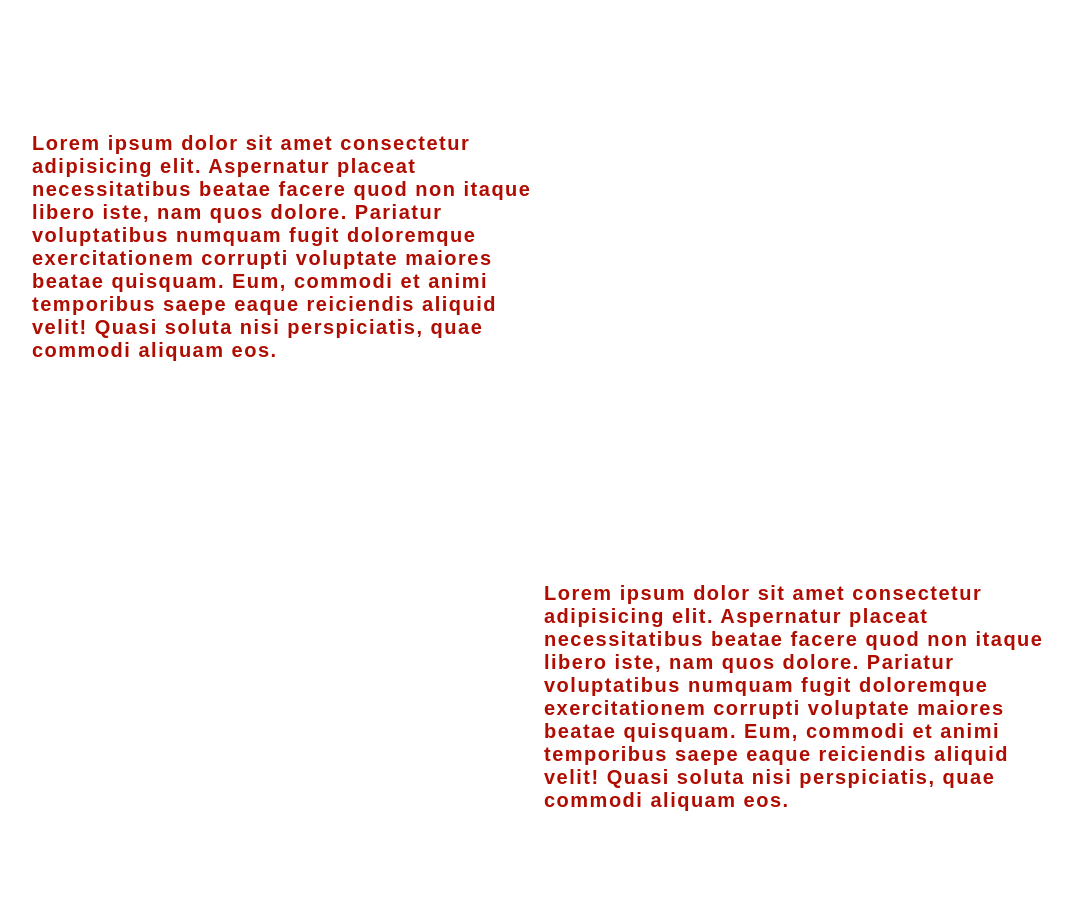
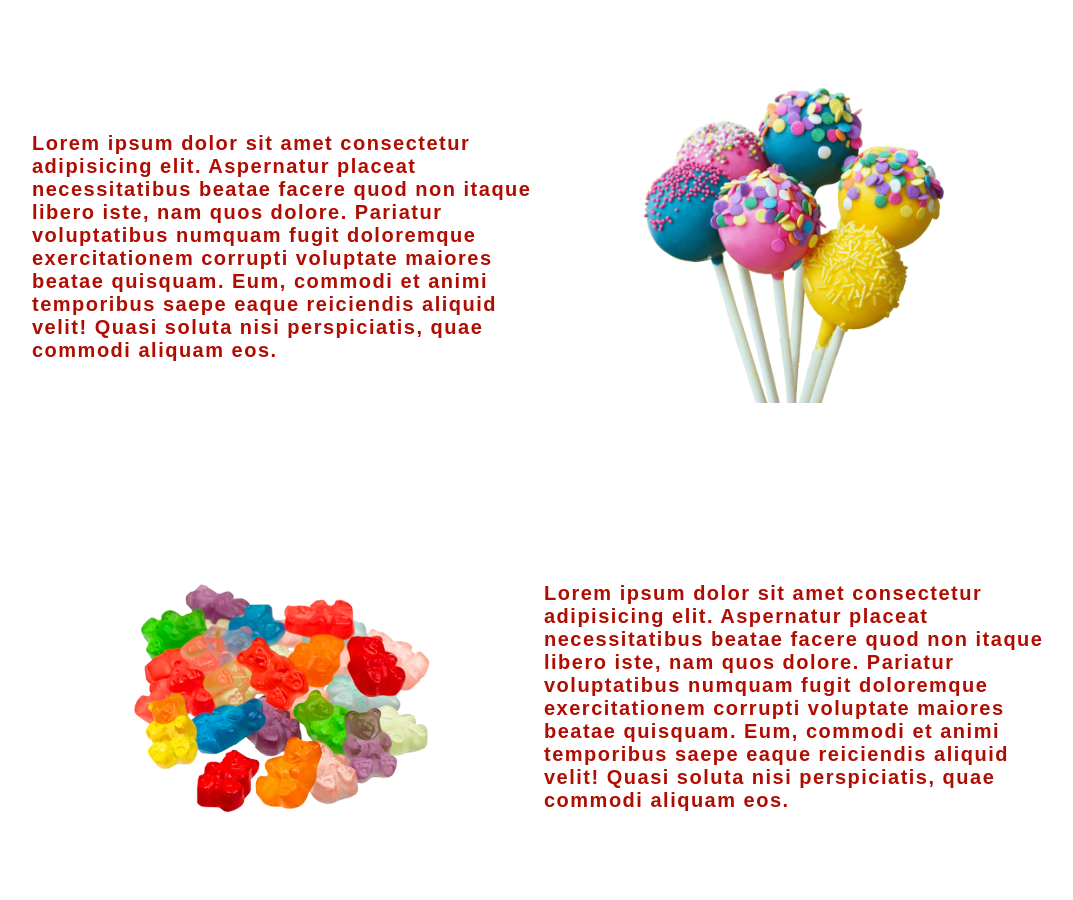
Before and after one commit to jeffKimball/JS-sweet-scroll, a plain HTML site: page index.html in a window 1280 px wide. Shown: the part 1091-1991 px from the top of the page, without its empty margins (102-1175 px from the left). Drawn offline with Linux system fonts and the light colour scheme; a web font is replaced by a local one.

Commit message:
add javascript eventlisters

```diff
--- a/index.html
+++ b/index.html
@@ -26,7 +26,7 @@
 
     <div class="section container">
         <div class="left-container">
-            <div class="image-wrapper">
+            <div class="candy-wrapper">
                 <img src="images/chewy.png" alt="" class="slider">
             </div>
         </div>
@@ -44,7 +44,7 @@
            </div>
         </div>
         <div class="left-container">
-            <div class="image-wrapper">
+            <div class="candy-wrapper">
                 <img src="images/lollipop.png" alt="" class="slider">
             </div>
         </div>
@@ -52,7 +52,7 @@
 
     <div class="section container">
         <div class="left-container">
-            <div class="image-wrapper">
+            <div class="candy-wrapper">
                 <img src="images/gummy-bear.png" alt="" class="slider">
             </div>
         </div>
@@ -70,7 +70,7 @@
            </div>
         </div>
         <div class="left-container">
-            <div class="image-wrapper">
+            <div class="candy-wrapper">
                 <img src="images/marshmallow.png" alt="" class="slider">
             </div>
         </div>
--- a/main.js
+++ b/main.js
@@ -0,0 +1,20 @@
+const candyWrappers = document.querySelectorAll('.candy-wrapper')
+console.log(candyWrappers)
+window.addEventListener('scroll', findCandyPosition)
+const perc = 0.7
+
+
+function findCandyPosition() {
+    const candySlide = window.innerHeight * perc
+
+    candyWrappers.forEach(candyWrapper => {
+        const candyTop = candyWrapper.getBoundingClientRect().top
+
+        if(candyTop < candySlide) {
+            candyWrapper.classList.add('slide')
+        }else {
+            candyWrapper.classList.remove('slide')
+        }
+
+    })
+}
--- a/style.css
+++ b/style.css
@@ -29,26 +29,26 @@ body {
   align-items: center;
 }
 
-.image-wrapper {
+.candy-wrapper {
   width: 300px;
 }
 
-.section:nth-child(even) .image-wrapper {
+.section:nth-child(even) .candy-wrapper {
   transform: translateX(-200%);
   transition: transform 0.4s ease;
 }
 
-.section:nth-child(even) .image-wrapper.slide {
+.section:nth-child(even) .candy-wrapper.slide {
   transform: translateX(0);
   transition: transform 0.4s ease;
 }
 
-.section:nth-child(odd) .image-wrapper {
+.section:nth-child(odd) .candy-wrapper {
   transform: translateX(200%);
   transition: transform 0.4s ease;
 }
 
-.section:nth-child(odd) .image-wrapper.slide {
+.section:nth-child(odd) .candy-wrapper.slide {
   transform: translateX(0);
   transition: transform 0.4s ease;
 }
```
